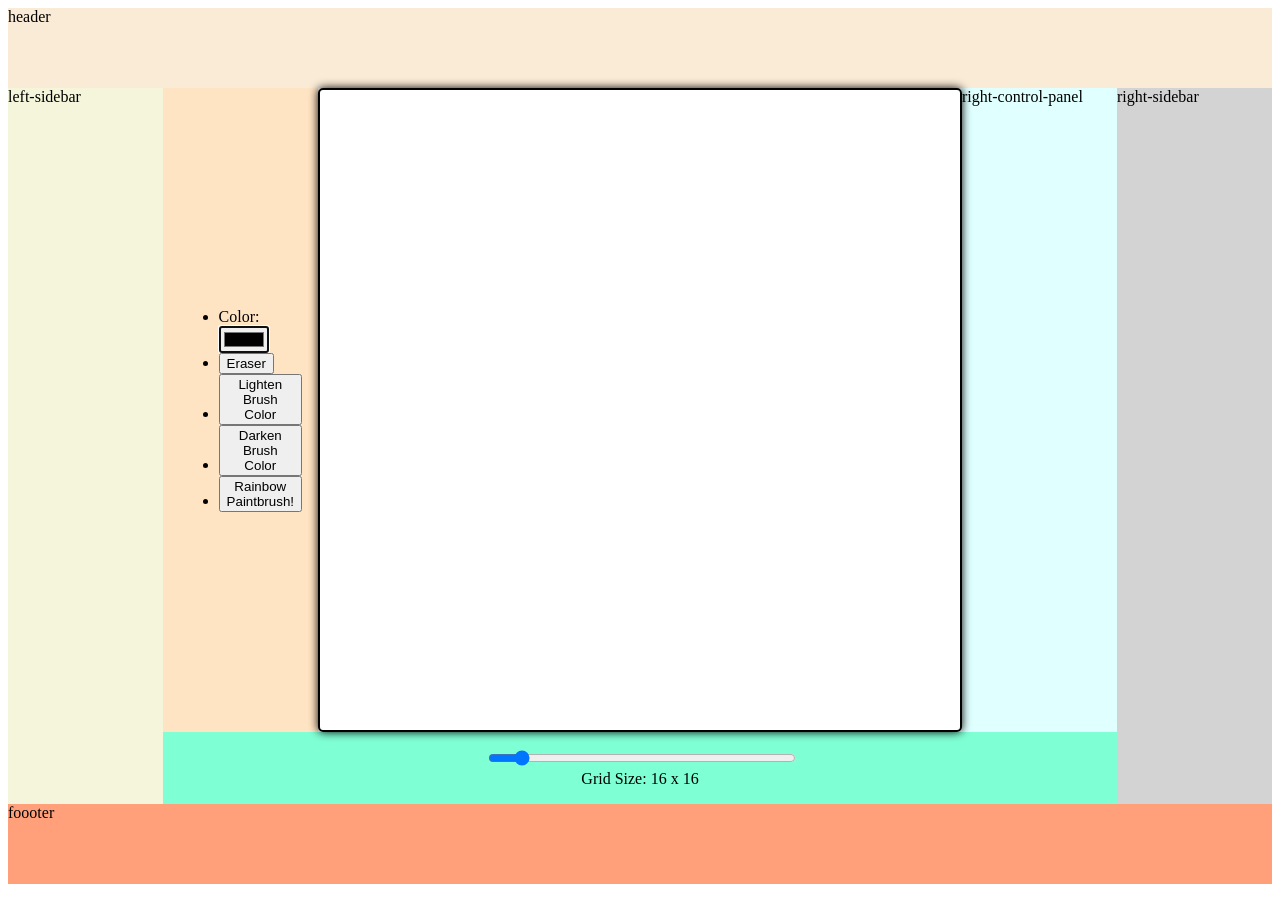
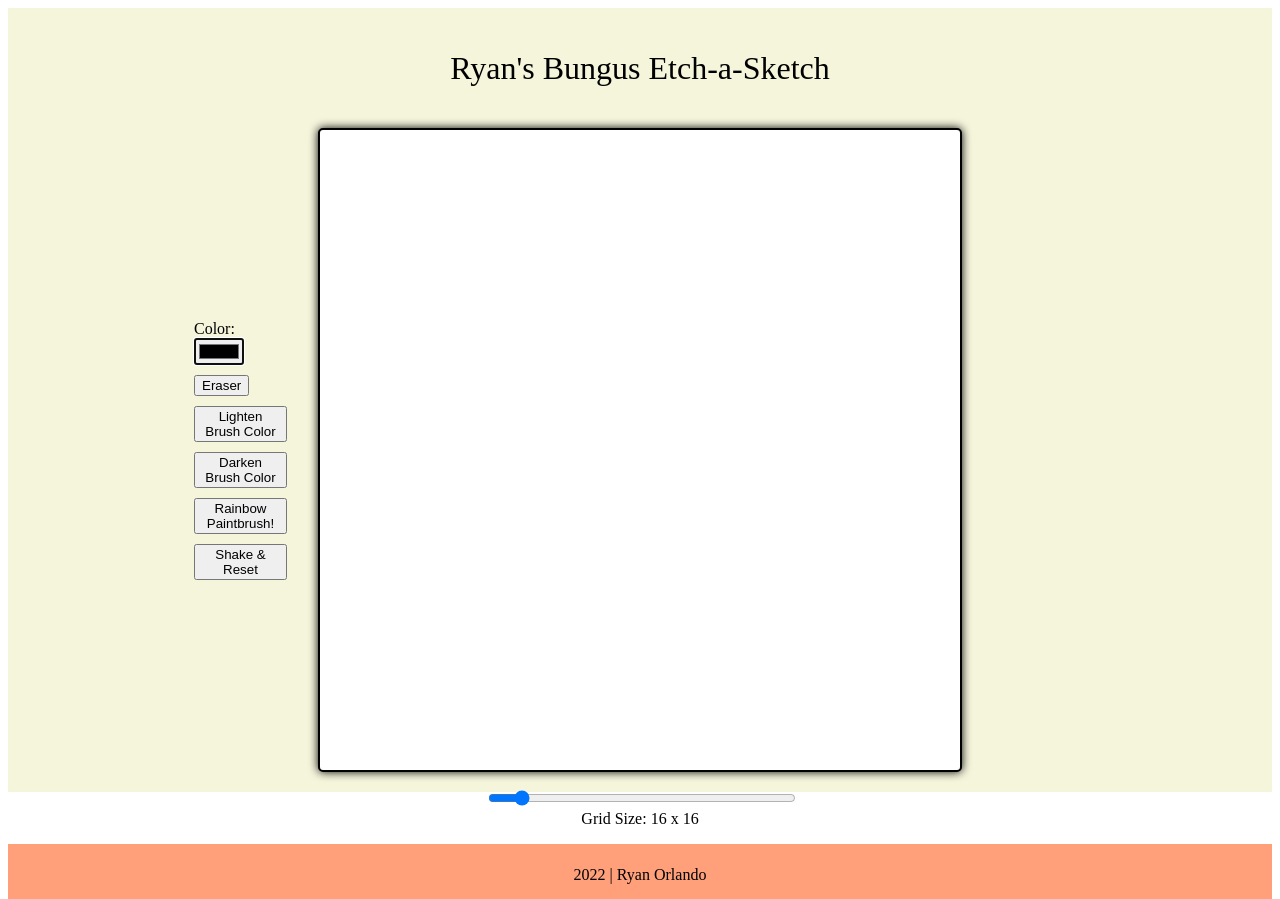
Before and after one commit to ryanorlando92/etch-a-sketch, a plain HTML site: page index.html in a window 1280 px wide. Drawn offline with Linux system fonts and the light colour scheme.

Commit message:
finish initial version - add reset

```diff
--- a/index.html
+++ b/index.html
@@ -12,9 +12,11 @@
 <body>
 
     <div class="container">
-        <div class="header">header</div>
+        <div class="header">
+            Ryan's Bungus Etch-a-Sketch
+        </div>
 
-        <div class="left-sidebar">left-sidebar</div>
+        <!-- <div class="left-sidebar">left-sidebar</div> -->
 
         <div class="left-control-panel">
             <ul>
@@ -26,14 +28,15 @@
                 <li><button id="lighten">Lighten Brush Color</button></li>
                 <li><button id="darken">Darken Brush Color</button></li>
                 <li><button id="rainbow">Rainbow Paintbrush!</button></li>
+                <li><button id="reset">Shake & Reset</button></li>
             </ul>
         </div>
 
         <div class="canvas" id="canvas"></div>
 
-        <div class="right-control-panel">right-control-panel</div>
+        <!-- <div class="right-control-panel">right-control-panel</div> -->
 
-        <div class="right-sidebar">right-sidebar</div>
+        <!-- <div class="right-sidebar">right-sidebar</div> -->
 
         <div class="bottom-bar">
             <div class="sliderContainer">
@@ -42,7 +45,7 @@
             </div>
         </div>
 
-        <div class="footer">foooter</div>
+        <div class="footer">2022 | Ryan Orlando</div>
     </div>
 
 </body>
--- a/script.js
+++ b/script.js
@@ -61,7 +61,12 @@ slider.oninput = () => {
     canvasSize(slider.value);
 }
 
-
+const reset = document.getElementById('reset');
+reset.addEventListener('click', shake);
+function shake() {
+    canvasSize(slider.value);
+    // do some crazy stuff to make canvas actually shake
+}
 
 const eraser = document.getElementById('eraser');
 eraser.addEventListener('click', erase);
--- a/style.css
+++ b/style.css
@@ -16,28 +16,39 @@
     "F F F F   F F F F    F F F F";
 
     height:98vh;
-    background-color: none;
+    background-color: beige;
 
 }
 
 .header {
     grid-area: H;
-    height: 10vh;
-    background-color: antiquewhite;
+    display: flex;
+    height: 15vh;
+    justify-content: center;
+    align-items: center;
+    font-size: xx-large;
+
 }
 
 .left-sidebar {
     grid-area: A;
-    background-color: beige;
 }
 
 .left-control-panel {
     display: flex;
     padding: 1em;
     grid-area: B;
-    background-color: bisque;
     justify-content: flex-end;
     align-items: center;
+}
+
+.left-control-panel ul {
+    list-style-type: none;
+    padding: 5px;
+}
+
+ul li {
+    margin: 10px;
 }
 
 .canvas {
@@ -48,6 +59,7 @@
     border: 2px solid black;
     box-shadow: 0px 0px 10px black;
     z-index: 1;
+    background-color: white;
 
 }
 
@@ -59,12 +71,10 @@
 .right-control-panel {
     grid-area: D;
     width: 3fr;
-    background-color: lightcyan;
 }
 
 .right-sidebar {
     grid-area: G;
-    background-color: lightgrey;
 }
 
 .bottom-bar {
@@ -72,7 +82,6 @@
     display: grid;
     grid-template-columns: 1fr 1fr 1fr;
     padding: 1em;
-    background-color: aquamarine;
 }
 
 .sliderContainer {
@@ -92,6 +101,11 @@
 .footer {
     grid-area: F;
     align-self: end;
-    height: 10vh;
+    height: 5vh;
     background-color: lightsalmon;
+
+    display: flex;
+    justify-content: center;
+    align-items: flex-end;
+    padding-bottom: 15px;
 }
```
